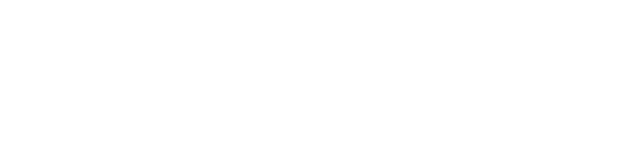
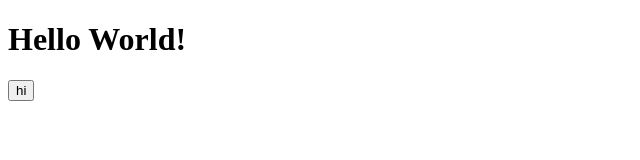
Before and after one commit to szaszdavidsandor/Dominik_first, a plain HTML site: page index.html in a window 1280 px wide. Shown: the whole page, without its empty margins (0-640 px from the left). Drawn offline with Linux system fonts and the light colour scheme.

Commit message:
Update index.html
hi

```diff
--- a/index.html
+++ b/index.html
@@ -6,6 +6,8 @@
     <title>Document</title>
 </head>
 <body>
+    <h1>Hello World!</h1>
 
+    <button>hi</button>
 </body>
 </html>
```
